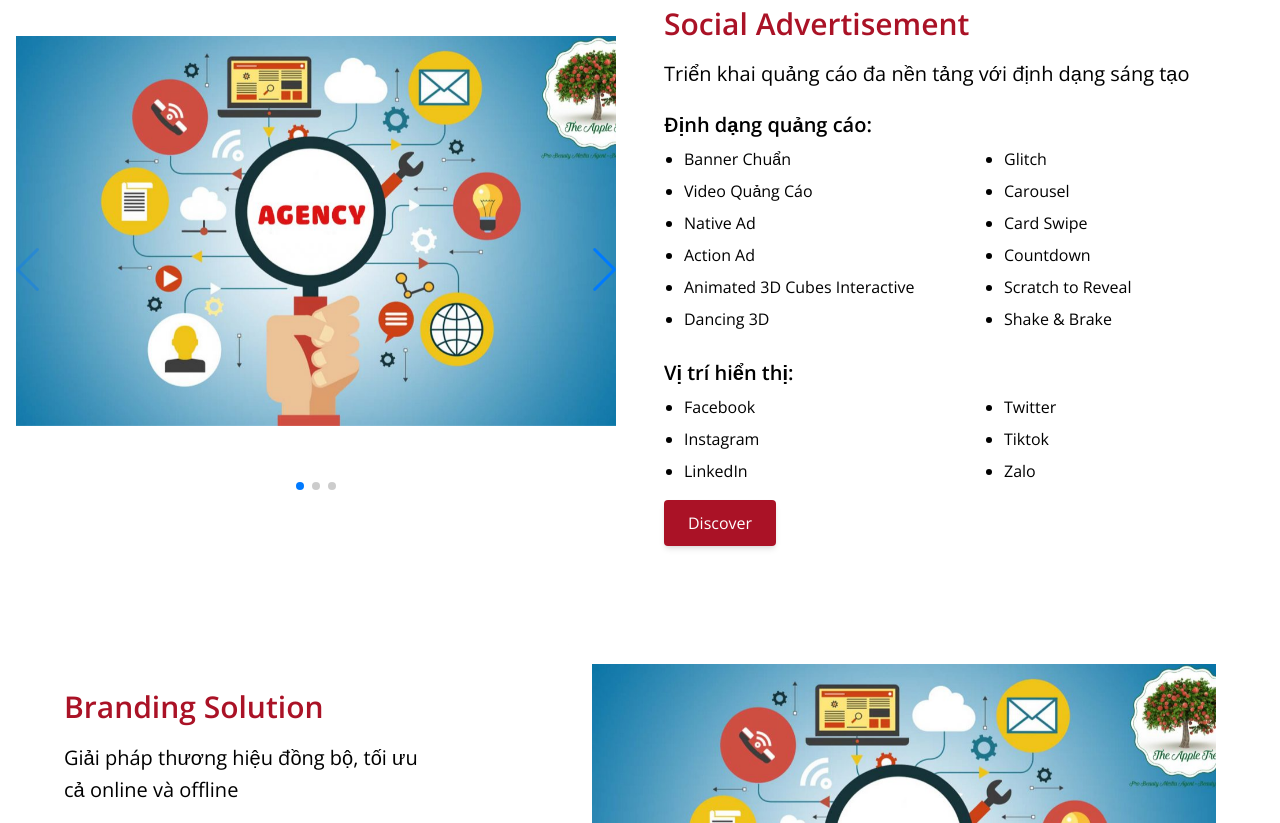
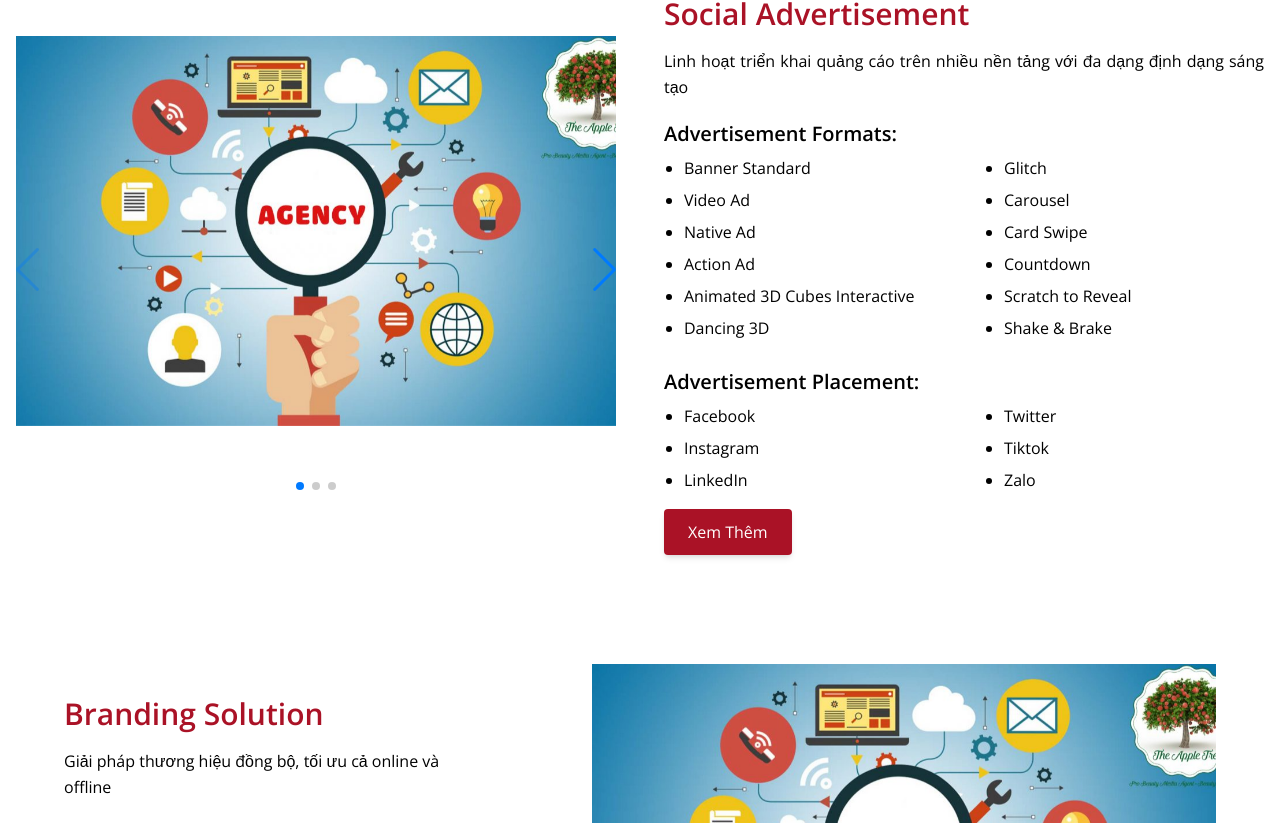
Before and after one commit to Nha1410/nextjs, a Next.js app: page / in a window 1280 px wide. Shown: the part 1697-2520 px from the top of the page. Built offline with nearby package versions, Linux system fonts and the light colour scheme; grey boxes are pictures that could not be loaded.

Commit message:
fix-content-lang

```diff
--- a/src/app/about/page.js
+++ b/src/app/about/page.js
@@ -161,7 +161,7 @@
                 <Image src={stat.icon} alt={stat.label} width={48} height={48} />
               </div>
               <div className="text-base font-medium">{stat.label}</div>
-              <div className="text-3xl font-extrabold text-[#ED1C24]">
+              <div className="text-3xl font-extrabold text-[var(--color-text-red-theme-500)]">
                 <StatCount end={stat.count} suffix="+" />
               </div>
             </div>
--- a/src/app/home/page.js
+++ b/src/app/home/page.js
@@ -1,4 +1,5 @@
 'use client';
+
 import Image from "next/image";
 import Link from "next/link";
 import ClientsSection from "@/components/ClientsSection";
@@ -18,6 +19,7 @@
   appendTitle = "",
   secondApppendTitle,
   thirdItems = [],
+  content
 }) => (
   <div className={`mb-16 flex flex-col md:flex-row ${reverse ? "md:flex-row-reverse" : ""} items-center gap-12`}>
     <div className="flex justify-center overflow-hidden md:w-1/2">
@@ -27,7 +29,7 @@
     </div>
     <div className="text-white md:w-1/2">
       <h3 className="mb-4 text-3xl leading-tight font-semibold text-[var(--color-text-red-theme-500)]">{title}</h3>
-      <p className="mb-5 text-justify text-lg leading-relaxed md:text-xl text-black">{description}</p>
+      <p className="mb-5 text-justify text-lg leading-relaxed md:text-base text-black">{description}</p>
       <p className="text-lg font-semibold text-black md:text-xl">{appendTitle}</p>
       <div className="mt-2 grid grid-cols-2 gap-10 md:grid-cols-2 mb-2">
         <ul className="mb-5 list-disc space-y-2 pl-5">
@@ -55,7 +57,7 @@
         </ul>
       </div>
       <Link href={'/solution'} className="rounded bg-[var(--color-text-red-theme-500)] px-6 py-3 text-white shadow-md transition hover:cursor-pointer hover:bg-white hover:text-[var(--color-text-red-theme-500)]">
-      Discover
+        {content?.solutions?.button}
       </Link>
     </div>
   </div>
@@ -68,12 +70,13 @@
   secondTitle = "",
   thirdTitle = "",
   secondItems = [],
+  content
 }) => (
   <div>
     <div className="mb-16 hidden md:flex flex-col md:flex-row items-center gap-12">
       <div className="text-white md:ml-12">
         <h3 className="mb-4 text-justify text-3xl leading-tight font-semibold text-[var(--color-text-red-theme-500)]">{title}</h3>
-        <p className="mb-5 text-lg text-black leading-relaxed md:text-xl">{description}</p>
+        <p className="mb-5 text-lg text-black leading-relaxed md:text-base">{description}</p>
         <p className="text-lg font-semibold text-black md:text-xl">{secondTitle}</p>
         <div className="mt-2 flex md:gap-18 lg:gap-24">
           <ul className="mb-5 list-disc space-y-2 pl-5">
@@ -91,7 +94,7 @@
           </ul>
         </div>
         <Link href={'/solution'} className="mt-2 rounded bg-[var(--color-text-red-theme-500)] px-6 py-3 text-white shadow-md transition hover:cursor-pointer hover:bg-white hover:text-[var(--color-text-red-theme-500)]">
-          Discover
+          {content?.solutions?.button}
         </Link>
       </div>
       <div className="flex justify-center md:ml-14">
@@ -108,7 +111,7 @@
       </div>
       <div className="text-white md:ml-18">
         <h3 className="mb-4 text-justify text-3xl leading-tight font-semibold text-[var(--color-text-red-theme-500)] ml-8">{title}</h3>
-        <p className="mb-5 text-lg text-black leading-relaxed md:text-xl">{description}</p>
+        <p className="mb-5 text-lg text-black leading-relaxed md:text-base">{description}</p>
         <p className="text-lg md:text-xl font-semibold text-black">{secondTitle}</p>
         <div className="mt-2 flex md:gap-18 lg:gap-24">
           <ul className="mb-5 list-disc space-y-2 pl-5">
@@ -126,12 +129,13 @@
           </ul>
         </div>
         <Link href={'/solution'} className="mt-2 rounded bg-[var(--color-text-red-theme-500)] px-6 py-3 text-white shadow-md transition hover:cursor-pointer hover:bg-white hover:text-[var(--color-text-red-theme-500)]">
-          Xem thêm
+          {content?.solutions?.button}
         </Link>
       </div>
     </div>
   </div>
 );
+
 export default function Home() {
   const { language } = useLanguage();
   const content = language === "vi" ? vi : en;
@@ -193,9 +197,9 @@
           </div>
           {content.solutions.blocks.map((block, index) =>
             block.type === "CustomSolutionBlock" ? (
-              <CustomSolutionBlock key={index} {...block} />
+              <CustomSolutionBlock key={index} {...block} content={content} />
             ) : (
-              <SolutionBlock key={index} {...block} />
+              <SolutionBlock key={index} {...block} content={content} />
             )
           )}
         </div>
--- a/src/app/i18n/about.en.js
+++ b/src/app/i18n/about.en.js
@@ -49,9 +49,9 @@
       ]
     },
     stats: [
-      { icon: "/images/star.png", label: "Media Partners", count: 50 },
-      { icon: "/images/experience.png", label: "Year Experience", count: 20 },
+      { icon: "/images/star.png", label: "Media Partners", count: 30 },
+      { icon: "/images/experience.png", label: "Year Experience", count: 15 },
       { icon: "/images/campaign.png", label: "Success Campaign", count: 30 },
-      { icon: "/images/ourteam.png", label: "Brands Collaborated", count: 100 }
+      { icon: "/images/ourteam.png", label: "Brands Collaborated", count: 50 }
     ]
   };
--- a/src/app/i18n/about.vi.js
+++ b/src/app/i18n/about.vi.js
@@ -8,7 +8,7 @@
         "By right message - at right moment"
       ],
       description:
-        "Một chiến dịch truyền thông tích hợp hiệu quả với những điểm chạm đúng cảm xúc, đúng tâm lý của người tiêu dùng chính là những yếu tố tạo nên thành công cho hình ảnh của một thương hiệu. Đó chính là sứ mệnh của ANN là đồng hành và giúp thương hiệu của bạn: đánh dấu tên tuổi - thành công trong lòng khách hàng."
+        "Một chiến dịch truyền thông tích hợp hiệu quả với những điểm chạm đúng cảm xúc, đúng tâm lý của người tiêu dùng chính là những yếu tố tạo nên thành công cho hình ảnh của một thương hiệu. Đó chính là sứ mệnh của ANN là đồng hành và giúp thương hiệu của bạn: đánh dấu tên tuổi, thành công trong lòng khách hàng."
     },
     section2: {
       headline: ["Build brand with trust.", "Execute with heart."],
@@ -21,7 +21,7 @@
       mission: {
         title: ["Build brand with trust.", "Execute with heart."],
         paragraphs: [
-          "Sứ mệnh là giúp thương hiệu tìm thấy tiếng nói riêng, chọn đúng thời điểm để cất lời và dùng giải pháp truyền thông số & đa nền tảng như công cụ kể chuyện, một cách sống động, có chiến lược và đúng vibe.",
+          "Sứ mệnh là giúp thương hiệu tìm thấy tiếng nói riêng, chọn đúng thời điểm để cất lời và dùng giải pháp truyền thông số & đa nền tảng như công cụ kể chuyện, một cách sống động, có chiến lược và đúng tinh thần.",
           "Hiểu đúng điều khách hàng đang nghĩ và đang cần, dùng đúng nền tảng, sáng tạo đúng chất riêng, đó là cách ANN giúp bạn trở nên thật hơn, đáng nhớ hơn và có ảnh hưởng lâu dài hơn."
         ]
       },
@@ -49,9 +49,9 @@
       ]
     },
     stats: [
-      { icon: "/images/star.png", label: "Media Partners", count: 50 },
-      { icon: "/images/experience.png", label: "Year Experience", count: 20 },
-      { icon: "/images/campaign.png", label: "Success Campaign", count: 30 },
-      { icon: "/images/ourteam.png", label: "Brands Collaborated", count: 100 }
+      { icon: "/images/star.png", label: "Đối tác truyền thông", count: 30 },
+      { icon: "/images/experience.png", label: "Nhân sự kinh nghiệm", count: 15 },
+      { icon: "/images/campaign.png", label: "Dự án thành công", count: 30 },
+      { icon: "/images/ourteam.png", label: "Thương hiệu cộng tác", count: 50 }
     ]
   };
--- a/src/app/i18n/homePage.en.js
+++ b/src/app/i18n/homePage.en.js
@@ -44,7 +44,8 @@
         description: "Concept development, strategy alignment, detailed execution ensuring creativity with effectiveness",
         items: ["Proposal Development", "Alignment with Client", "Deployment Detailed Plan"]
       }
-    ]
+    ],
+    button: "Discover More"
   },
   discover: [
     "Discovering where to expand?",
--- a/src/app/i18n/homePage.vi.js
+++ b/src/app/i18n/homePage.vi.js
@@ -24,10 +24,10 @@
       {
         type: "SolutionBlock",
         title: "Social Advertisement",
-        description: "Triển khai quảng cáo đa nền tảng với định dạng sáng tạo",
+        description: "Linh hoạt triển khai quảng cáo trên nhiều nền tảng với đa dạng định dạng sáng tạo",
         items: [
-          "Banner Chuẩn",
-          "Video Quảng Cáo",
+          "Banner Standard",
+          "Video Ad",
           "Native Ad",
           "Action Ad",
           "Animated 3D Cubes Interactive",
@@ -45,8 +45,8 @@
           ["Facebook", "Instagram", "LinkedIn"],
           ["Twitter", "Tiktok", "Zalo"],
         ],
-        appendTitle: "Định dạng quảng cáo:",
-        secondApppendTitle: "Vị trí hiển thị:",
+        appendTitle: "Advertisement Formats:",
+        secondApppendTitle: "Advertisement Placement:",
       },
       {
         type: "CustomSolutionBlock",
@@ -66,9 +66,10 @@
         title: "Creative Planning & Deployment",
         description:
           "Lên ý tưởng, thống nhất chiến lược, triển khai chi tiết, đảm bảo sáng tạo đi đôi với hiệu quả",
-        items: ["Phát triển proposal", "Thống nhất khách hàng", "Kế hoạch chi tiết"],
+          items: ["Proposal Development", "Alignment with Client", "Deployment Detailed Plan"],
       },
     ],
+    button: "Xem Thêm"
   },
   discover: [
     "Bạn đang tìm nơi để mở rộng?",
--- /dev/null
+++ b/src/app/i18n/solution.en.js
@@ -0,0 +1,11 @@
+export default {
+    title: "influencer platform and celeb network in vietnam",
+    button: "CONTACT US",
+    networkTitle: "Our",
+    stats: [
+      { number: "50+", label1: "MEDIA", label2: "PARTNERS" },
+      { number: "20+", label1: "YEARS", label2: "EXPERIENCE" },
+      { number: "30+", label1: "SUCCESS", label2: "CAMPAIGNS" },
+      { number: "100+", label1: "BRANDS", label2: "COLLABORATED" }
+    ]
+  };
--- /dev/null
+++ b/src/app/i18n/solution.vi.js
@@ -0,0 +1,11 @@
+export default {
+    title: "Nền tảng influencer và mạng lưới celeb hàng đầu tại Việt Nam",
+    button: "LIÊN HỆ NGAY",
+    networkTitle: "Our",
+    stats: [
+      { number: "30+", label1: "ĐỐI TÁC", label2: "TRUYỀN THÔNG" },
+      { number: "15+", label1: "NHÂN SỰ", label2: "KINH NGHIỆM" },
+      { number: "30+", label1: "DỰ ÁN", label2: "THÀNH CÔNG" },
+      { number: "50+", label1: "THƯƠNG HIỆU", label2: "CỘNG TÁC" }
+    ]
+  };
--- a/src/app/i18n/whyChooseUs.en.js
+++ b/src/app/i18n/whyChooseUs.en.js
@@ -24,7 +24,7 @@
       },
       {
         number: "04",
-        title: "In-depth insight into the local market",
+        title: "In-depth insight in local market",
         description:
           "We don’t observe the market from behind a desk. True understanding comes from living alongside users, listening, observing, and sensing every small shift. ANN walks with the market so brands speak not like outsiders, but like a trusted friend.",
       },
--- a/src/app/i18n/whyChooseUs.vi.js
+++ b/src/app/i18n/whyChooseUs.vi.js
@@ -24,7 +24,7 @@
       },
       {
         number: "04",
-        title: "In-depth insight into the local market",
+        title: "In-depth insight in local market",
         description:
           "Không nhìn thị trường từ sau bàn làm việc. Mọi thấu hiểu đều đến từ việc sống cùng người dùng, lắng nghe, quan sát và cảm nhận từng chuyển động nhỏ nhất. ANN chọn cách đi cùng thị trường để giúp thương hiệu không nói như một kẻ ngoài cuộc, mà là như một người bạn đáng tin.",
       },
--- a/src/app/solution/page.js
+++ b/src/app/solution/page.js
@@ -1,46 +1,55 @@
-import OurSolutions from "@/components/OurSolution";
+'use client';
+
+import OurSolutions from "../../components/OurSolution";
 import Image from "next/image";
 import Link from "next/link";
+import { useLanguage } from "../../components/LanguageSwitcher";
+import vi from "../i18n/solution.vi";
+import en from "../i18n/solution.en";
 
-export default function Solution() {
+export default function SolutionContent() {
+  const { language } = useLanguage();
+  const content = language === "vi" ? vi : en;
+
   return (
     <main className="bg-white">
       <section className="relative min-h-screen w-screen">
         <div className="absolute inset-0 z-0 h-screen w-screen bg-[url('/images/socialelite.png')] bg-cover bg-center" />
 
-        {/* Nội dung */}
         <div className="relative z-10 mx-auto flex w-full flex-col items-start justify-between px-4 py-28 md:px-28">
           <div className="relative z-10 px-6 py-20 text-white">
             <div className="container mx-auto flex flex-col items-center text-center md:flex-row md:text-left">
               <div className="md:w-1/2">
                 <h1 className="mb-4 text-3xl font-bold md:text-5xl">
-                  <span className="text-[var(--color-text-red-theme-500)]">#1 </span>
-                  influencer platform and celeb network in vietnam
+                  {language === 'vi' ? (
+                    <>
+                      Đơn vị Branding thông qua Digital & Multimedia <span className="text-[var(--color-text-red-theme-500)]">Số 1</span> dành cho các thương hiệu tại Việt Nam
+                    </>
+                  ) : (
+                    <>
+                      <span className="text-[var(--color-text-red-theme-500)]">#1 </span>
+                      Digital & Multimedia Branding Agency for brands in Viet Nam
+                    </>
+                  )}
                 </h1>
                 <Link
                   href="/contact"
                   className="inline-block mt-4 rounded-full bg-[var(--color-text-red-theme-500)] px-6 py-3 text-white"
                 >
-                  CONTACT US
+                  {content.button}
                 </Link>
               </div>
             </div>
           </div>
         </div>
 
-        {/* Phần số liệu */}
         <div className="relative z-20 mx-auto w-full max-w-screen px-4 md:py-20 mt-6 md:mt-8 lg:mt-16">
           <div className="container mx-auto text-center">
             <h2 className="mb-10 text-4xl font-bold md:text-7xl text-[var(--color-text-red-theme-500)] ml-4 md:ml-6">
-              our <span className="text-black">elite™</span> network
+              {content.networkTitle} <span className="text-black">ANN</span> network
             </h2>
             <div className="mx-auto flex w-full max-w-5xl flex-col justify-around space-y-8 md:flex-row md:space-y-0">
-              {[
-                { number: "50+", label1: "MEDIA", label2: "PARTNERS" },
-                { number: "20+", label1: "YEARS", label2: "EXPERIENCE" },
-                { number: "30+", label1: "SUCCESS", label2: "CAMPAIGNS" },
-                { number: "100+", label1: "BRANDS", label2: "COLLABORATED" },
-              ].map((item, index) => (
+              {content.stats.map((item, index) => (
                 <div key={index} className="flex flex-col items-center">
                   <h3 className="text-4xl font-bold text-[var(--color-text-red-theme-500)] md:text-5xl">
                     {item.number}
@@ -54,78 +63,7 @@
         </div>
       </section>
 
-      {/* Business Section */}
       <OurSolutions />
-      {/* <section className="w-screen justify-center py-16 md:py-24">
-        <div className="container mx-auto w-4/5">
-          <h2 className="mb-12 text-center text-5xl font-bold md:text-6xl">
-            our <span className="text-[var(--color-main-500)]">business</span>
-          </h2>
-
-          <div className="grid grid-cols-1 items-start gap-2 md:grid-cols-3 md:gap-2">
-            {[
-              {
-                img: "/images/business_1.png",
-                title: "multi-channel network (MCN)",
-                desc: [
-                  "Creator incubation, training & promotion",
-                  "Tiktok content & ecom affiliate strategy",
-                  "Livestream operations",
-                  "PR & crisis Management",
-                ],
-              },
-              {
-                img: "/images/business_2.png",
-                title: "influencer marketing",
-                desc: [
-                  "Strategy & Planning",
-                  "KOL Booking",
-                  "Affiliate marketing",
-                  "Communication Strategy",
-                ],
-              },
-              {
-                img: "/images/business_3.png",
-                title: "production house",
-                desc: [
-                  "Expert short video production",
-                  "Compelling tailored storytelling for impact",
-                  "Fast turnaround time with efficient workflow",
-                ],
-              },
-            ].map((service, index) => (
-              <div
-                key={index}
-                className={`flex flex-col items-center p-6 md:items-start ${
-                  index === 1 ? "md:flex-col-reverse" : ""
-                }`}
-              >
-                <div className="relative flex h-60 w-full justify-center bg-transparent">
-                  <Image
-                    src={service.img}
-                    alt={service.title}
-                    fill
-                    sizes="(max-width: 768px) 100vw, 33vw"
-                    style={{ objectFit: "contain" }}
-                    className=""
-                  />
-                </div>
-
-                <div className="mt-6 text-center md:text-left">
-                  <h3 className="text-2xl font-semibold text-[var(--color-main-500)] md:text-3xl">
-                    {service.title}
-                  </h3>
-                  <ul className="mt-4 space-y-2 text-lg text-gray-700">
-                    {service.desc.map((item, i) => (
-                      <li key={i}>• {item}</li>
-                    ))}
-                  </ul>
-                </div>
-              </div>
-            ))}
-          </div>
-        </div>
-      </section> */}
     </main>
   );
 }
```
